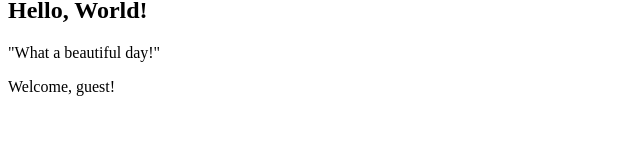
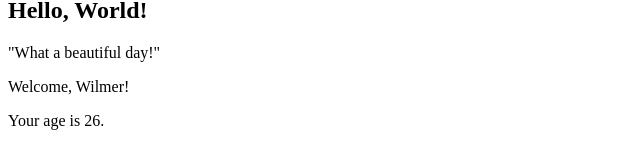
Before and after one commit to SalazarWilmer/EjerciciosDevelhope, a React (Vite) app in the folder REACT-WILMER/proyecto-vite/vite-project/: page / in a window 1280 px wide. Shown: the part 142-310 px from the top of the page, without its empty margins (0-640 px from the left). Built offline with nearby package versions, Linux system fonts and the light colour scheme.

Commit message:
Ejercicio Props 18

```diff
--- a/REACT-WILMER/proyecto-vite/vite-project/src/App.jsx
+++ b/REACT-WILMER/proyecto-vite/vite-project/src/App.jsx
@@ -7,7 +7,7 @@ function App() {
       <Hello />
       <Message />
       <Hello />
-      <Welcome name={''} />
+      <Welcome name={'Wilmer'} age={26} />
     </div>
   );
 }
--- a/REACT-WILMER/proyecto-vite/vite-project/src/Ejercicios/Welcome.jsx
+++ b/REACT-WILMER/proyecto-vite/vite-project/src/Ejercicios/Welcome.jsx
@@ -2,11 +2,18 @@ import React from 'react';
 
 const Welcome = (props) => {
   return (
+    <div>
     <p>
       Welcome, {props.name || 'guest'}!
     </p>
-  );
-}
+    {props.age && (
+      <p>
+        Your age is {props.age}.
+      </p>
+    )}
+  </div>
+  )}
+
 
 
 /**Respuesta al ejercicio 17 de props: Como podemos observar si se puede establecer
```
